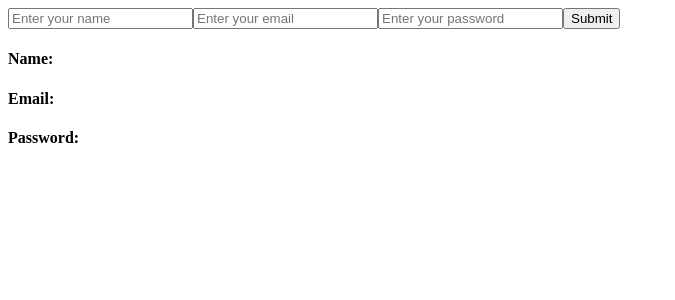
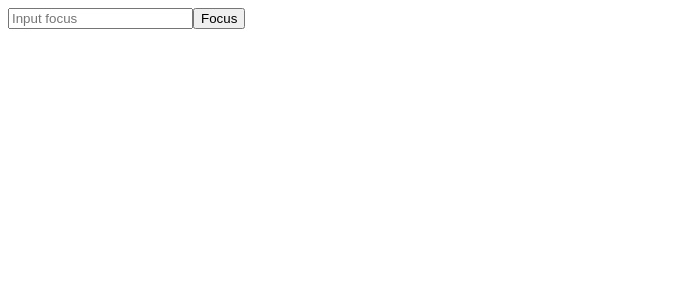
Before and after one commit to VineetPrajapati/typescript, a React (Vite) app in the folder practice/typescript/: page / in a window 1280 px wide. Shown: the top 300 px of the page, without its empty margins (0-675 px from the left). Built offline with nearby package versions, Linux system fonts and the light colour scheme.

Commit message:
Inputfocus

```diff
--- a/practice/typescript/src/App.tsx
+++ b/practice/typescript/src/App.tsx
@@ -18,13 +18,14 @@
 //   lastLogin: new Date(),
 // };
 
-import Form from "./components/Form";
+import InputFocus from "./components/InputFocus";
+
+// import Form from "./components/Form";
 
 const App = () => {
   return (
     <div>
-      <Form />
-
+      <InputFocus />
     </div>
   );
 };
--- /dev/null
+++ b/practice/typescript/src/components/InputFocus.tsx
@@ -0,0 +1,16 @@
+import { useRef } from "react";
+
+const InputFocus = () => {
+  const inputFocus = useRef<HTMLInputElement>(null);
+  const handleFocus = () => {
+    inputFocus.current?.focus();
+  }
+  return (
+    <div>
+      <input type="text" placeholder="Input focus" ref={inputFocus} />
+      <button onClick={handleFocus}>Focus</button>
+    </div>
+  );
+};
+
+export default InputFocus;
```
